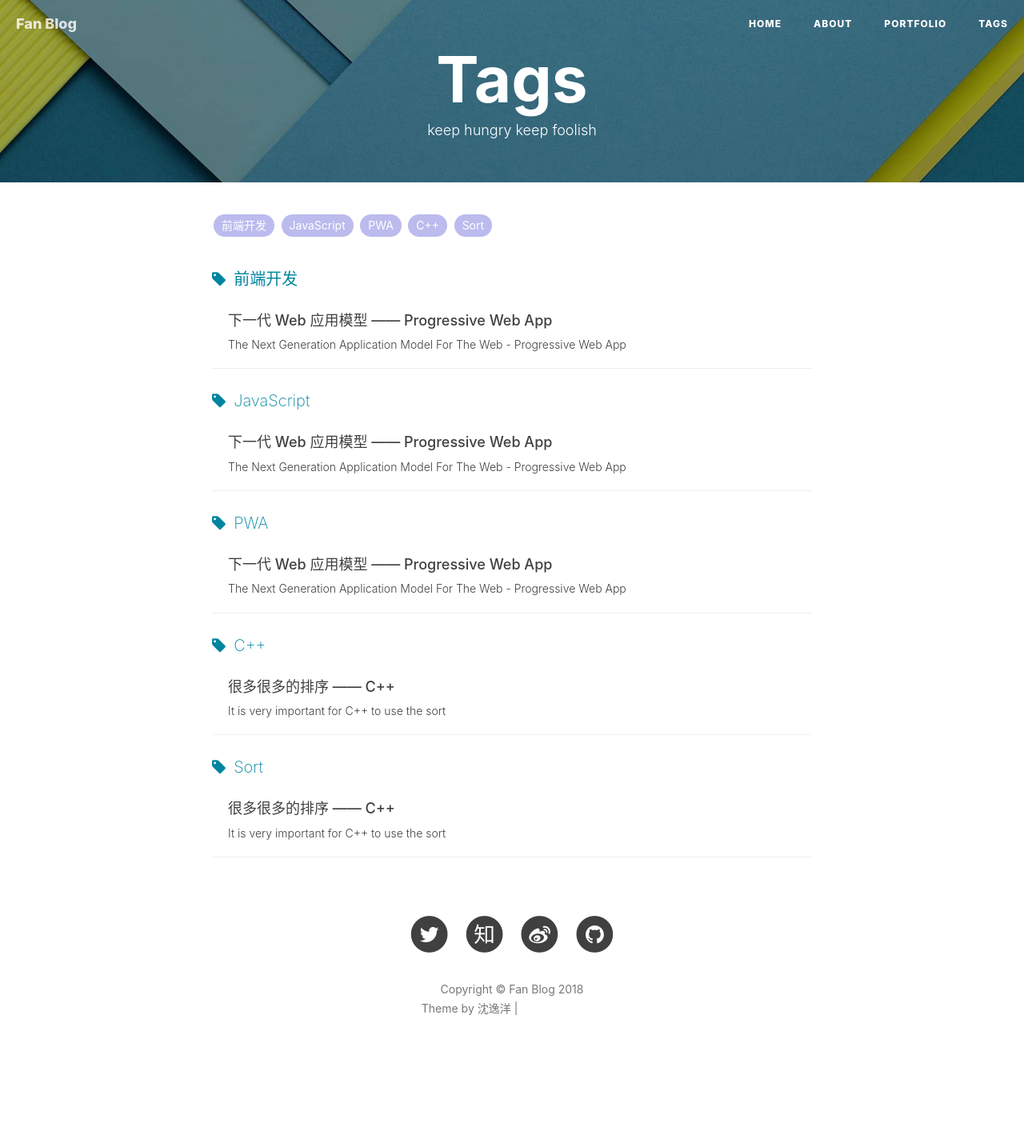
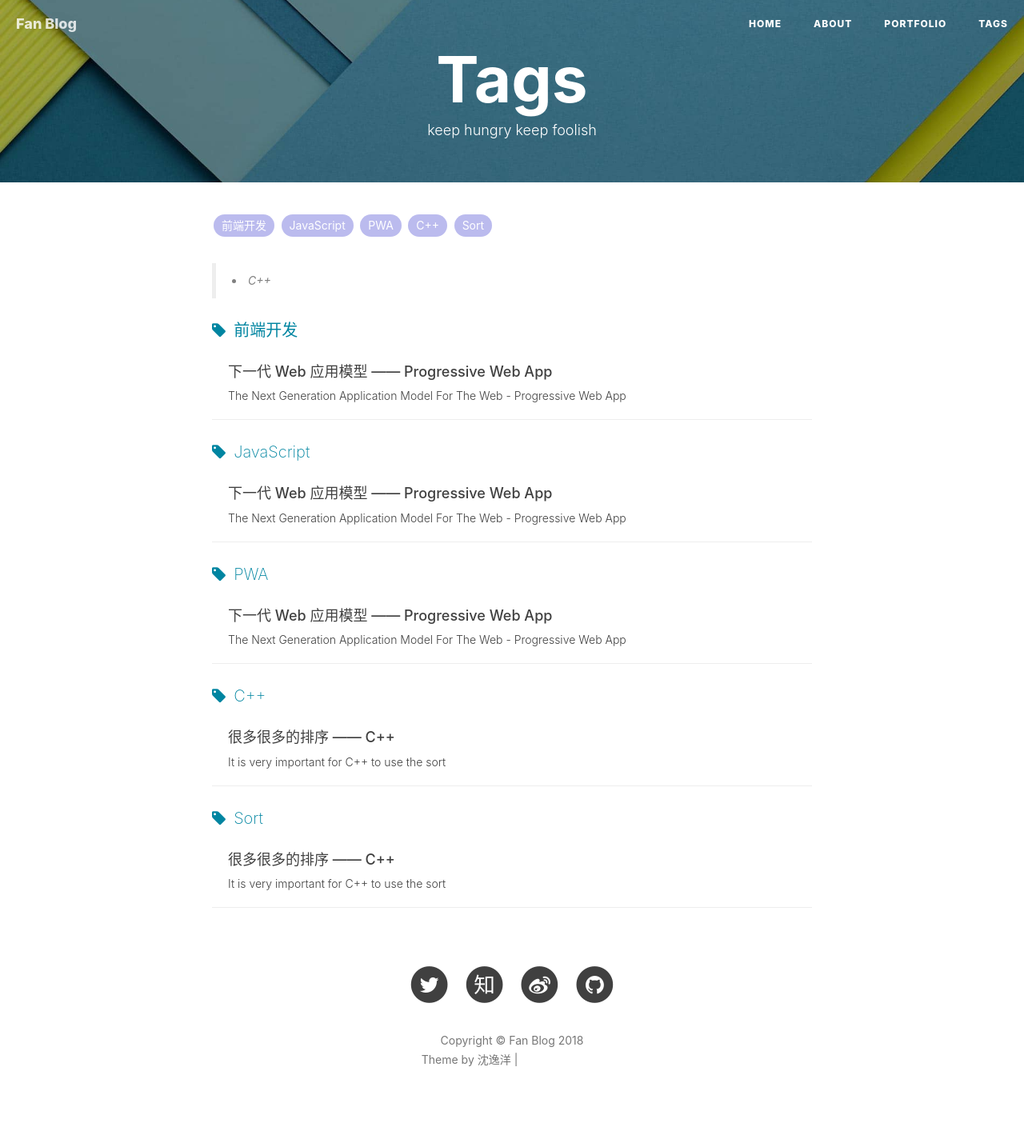
Before and after one commit to fang-keyou/keyou-fang.github.io, a Jekyll site: the page built from tags.html, in a window 1280 px wide. Shown: the whole page at 80% size. Built offline with Jekyll 4.4.1, drawn with Linux system fonts in a browser that asks for light colours; nearby versions of some CDN libraries; comment, search, counter and statistics services are not loaded; before the commit the page ends 1365 px from its top, so only the background shows below that; grey boxes are pictures that could not be loaded.

Commit message:
Update tags.html

```diff
--- a/tags.html
+++ b/tags.html
@@ -30,11 +30,9 @@ header-img: "img/tag-bg.jpg"
 				{% endfor %}
 			</div>
 
-            <!--<blockquote class="tag-comments">
-                标签命名规范：
-                    <li>行业观察、职位、公司优先使用中文</li>
-                    <li>外国产品、术语优先使用英文</li>
-            </blockquote>-->
+            <blockquote class="tag-comments">
+                    <li>C++</li>
+		</blockquote>
 
             <!-- 标签列表 -->
 			{% for tag in site.tags %}
```
